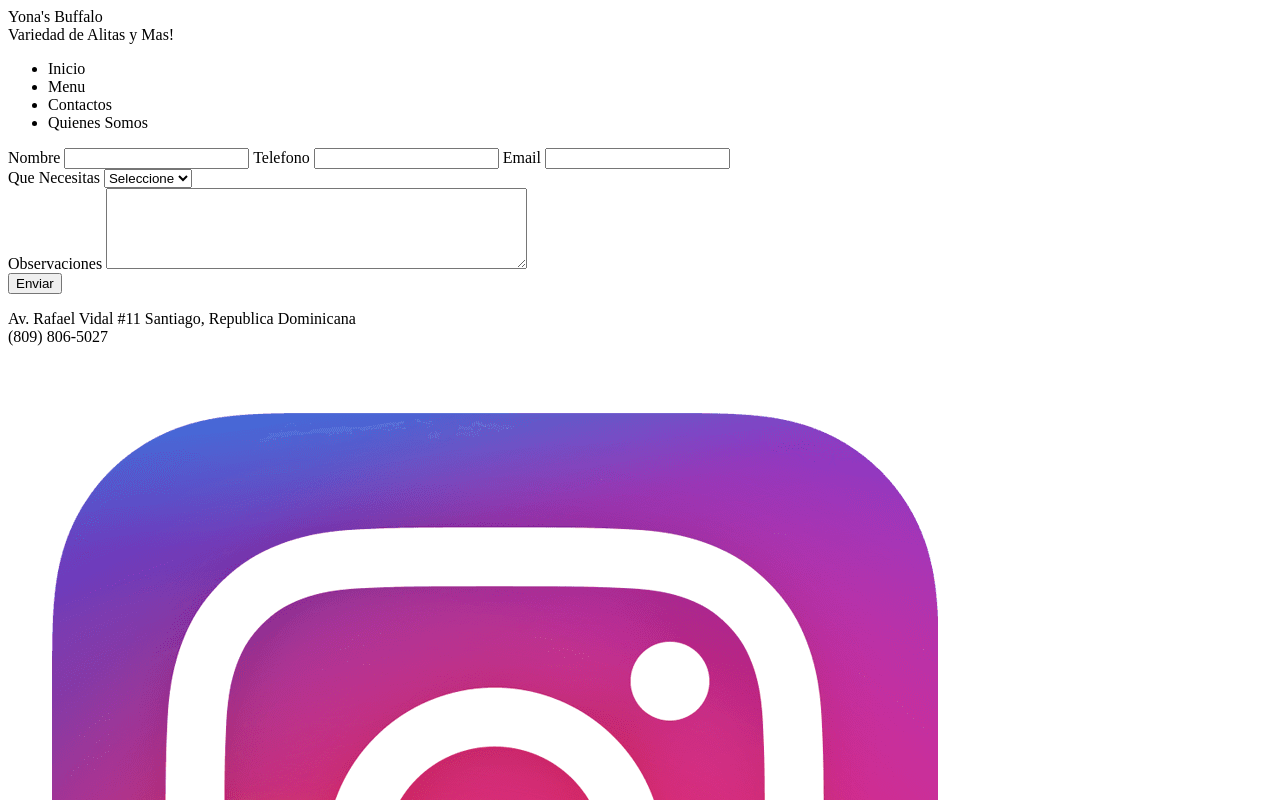
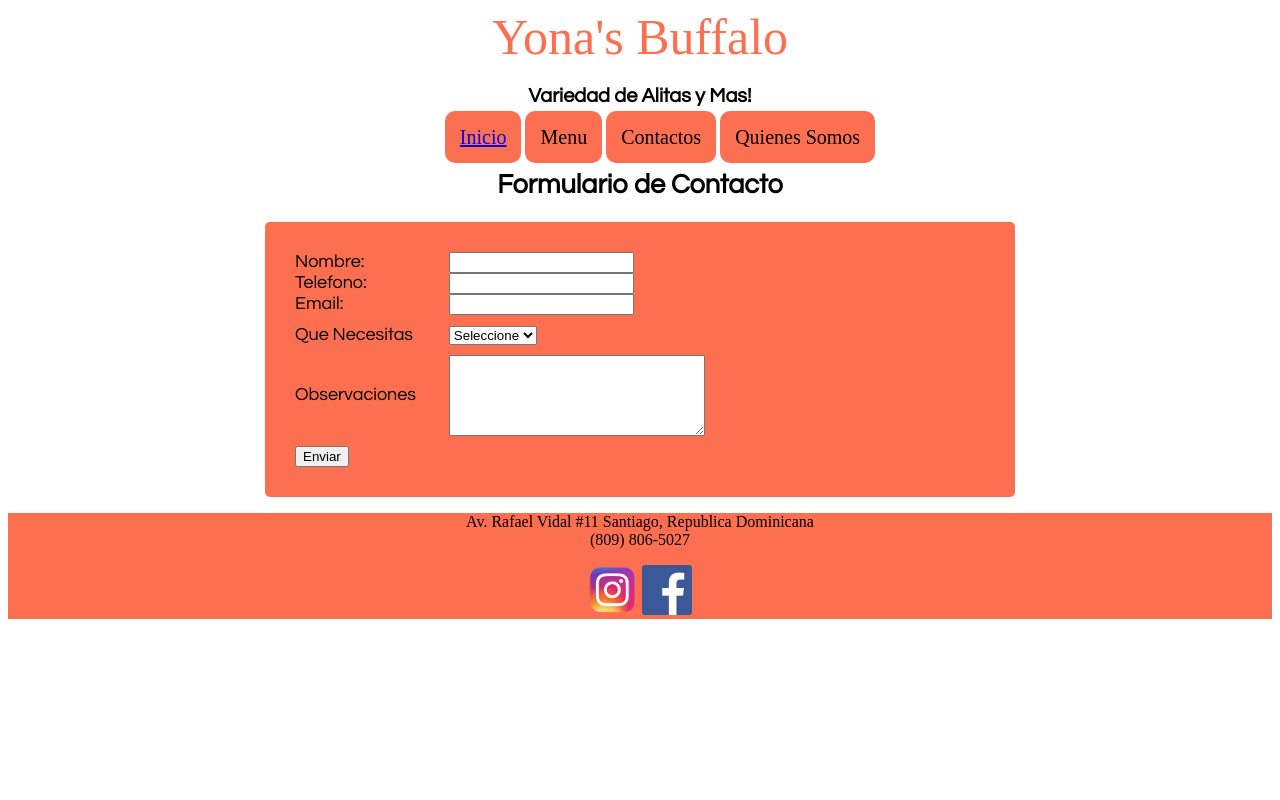
Before and after one commit to natalieminoa/segundoParcial, a website: page public_html/paginaFormulario.html in a window 1280 px wide. Shown: the top 800 px of the page. Drawn offline with Linux system fonts and the light colour scheme.

Commit message:
Definiendo mis estilos

```diff
--- /dev/null
+++ b/public_html/css/estilos.css
@@ -0,0 +1,95 @@
+/*
+To change this license header, choose License Headers in Project Properties.
+To change this template file, choose Tools | Templates
+and open the template in the editor.
+*/
+/*
+    Created on : Jul 9, 2018, 7:11:02 PM
+    Author     : 00140502
+*/
+
+ #cabecera{
+    font-size: 50px;
+    font-family: Forte;
+    color: #FC6F50;
+    text-align: center;
+}
+
+ul li {
+    list-style-type: none;
+    background: #FC6F50;
+    display: inline;
+    font-size:20px;
+    font-family: Forte;
+    padding: 15px;
+    border-radius: 10px;
+}
+
+#menu {
+    text-align: center;
+}
+
+#cuerpo {
+    text-align: center;
+    font-size: 18px;
+    font-family: Century Gothic;
+
+}
+
+#pie {
+     text-align: center;
+     background: #FC6F50;
+
+}
+
+a:hover {
+    background-color: red;
+    font-stretch: semi-expanded;
+}
+
+a:visited {
+    color: white;
+}
+
+a:active {
+    color: yellow;
+}
+
+form{
+    margin: auto;
+    text-align: left;
+    border: 2px;
+    padding: 25px;
+    border-radius: 5px;
+    background-color: #FC6F50;
+    width: 700px;
+    display: content;
+    align-content: center;
+}
+
+label{
+    width:150px;
+    text-align: left;
+    display: inline-block;
+}
+
+textArea{
+ width: 250px;
+ vertical-align: middle;
+
+}
+
+h2 {
+    text-align: center;
+}
+
+h3 {
+    font-size: 20px;
+    font-family: Century Gothic;
+    color: black;
+    text-align: center;
+}
+
+form div{
+    padding: 5px;
+}
--- a/public_html/paginaFormulario.html
+++ b/public_html/paginaFormulario.html
@@ -9,28 +9,31 @@ and open the template in the editor.
         <title>Yona's Buffalo</title>
         <meta charset="UTF-8">
         <meta name="viewport" content="width=device-width, initial-scale=1.0">
+        <link href="css/estilos.css" rel="stylesheet" type="text/css"/>
     </head>
     <body>
              <div id="cabecera"> Yona's Buffalo
-        <br>Variedad de Alitas y Mas!
+      <br><h3>Variedad de Alitas y Mas!</h3>
         </div>
         <div id="menu">
             <ul>
-                <li>Inicio</li>
+                <li><a href="index.html">Inicio</a></li>
+
                 <li>Menu</li>
                 <li>Contactos</li>
                 <li>Quienes Somos</li>
             </ul>
         </div>
 
-        <div id="cuerpo"> </div>
+        <div id="cuerpo">
+        <h2>Formulario de Contacto</h2>
         <form>
             <div>
-            <label for="nombre">Nombre</label>
-            <input type="text" id="nombre" name="nombre" />
-            <label for="telefono">Telefono</label>
-            <input type="text" id="tefono" name="telefono" />
-            <label for="email">Email</label>
+            <label for="nombre">Nombre:</label>
+            <input type="text" id="nombre" name="nombre" /><br>
+            <label for="telefono">Telefono:</label>
+            <input type="text" id="tefono" name="telefono" /><br>
+            <label for="email">Email:</label>
             <input type="email" id="email" name="email" />
             </div>
 
@@ -55,11 +58,12 @@ and open the template in the editor.
             </div>
 
         </form>
-
-        <div id="pie"> </div>
+        </div>
+        <div id="pie">
         <p>Av. Rafael Vidal #11 Santiago, Republica Dominicana <br>
         (809) 806-5027</p>
-        <img src="Imagenes/foto2.png" alt=""/>
-        <img src="Imagenes/foto3.png" alt=""/>
+        <img src="Imagenes/foto2.png" width="50" height="50" alt=""/>
+        <img src="Imagenes/foto3.png" width="50" height="50" alt=""/>
+        </div>
     </body>
 </html>
```
Also changed, not shown: public_html/index.html (+11 -7 lines).
